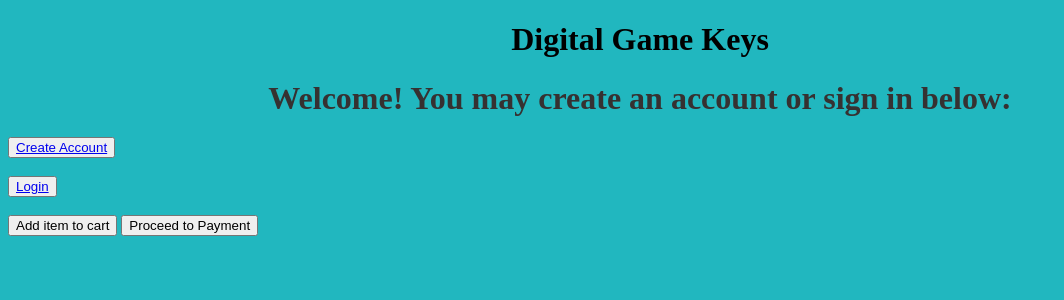
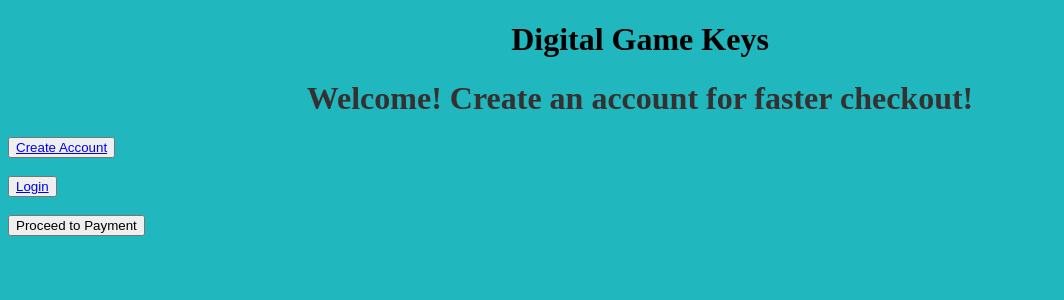
Before and after one commit to bps0075/E-CommerceDigitalGameKeys, a PHP site: page /homepage.php in a window 1280 px wide. Shown: the top 300 px of the page, without its empty margins (0-1064 px from the left). Run offline with PHP 8.4, Linux system fonts and the light colour scheme; data that the repository does not hold is empty.

Commit message:
removed random 'add to cart button'

```diff
--- a/homepage.php
+++ b/homepage.php
@@ -8,13 +8,12 @@
 </head>
 
 <body>
-    <h1 id="h1">Welcome! You may create an account or sign in below:</h1>
+    <h1 id="h1">Welcome! Create an account for faster checkout!</h1>
     <!--<p id="p2">Testing the color red with the css file</p>-->
     <table>
         <button id="centerB"><a href = "RegistrationForm.php" style="text-align: center" class="btn btn-secondary"> Create Account </button><br> <br>
         <button id="centerB"><a href = "LoginForm.php" style="text-align: center"> Login </a> </button><br> <br>
     </table>
-    <button onclick="addToCart(1)">Add item to cart</button>
     <button onclick="goToPayment()">Proceed to Payment</button> <!-- this is the button to go to payment -->
     <p>
     <?php
```
